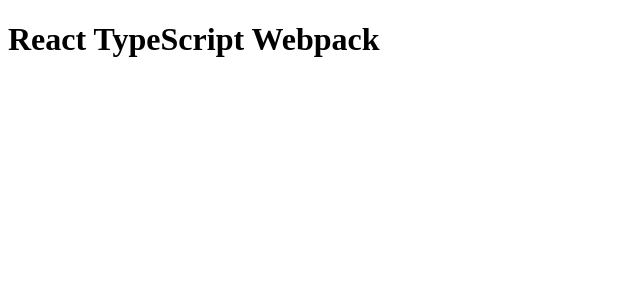
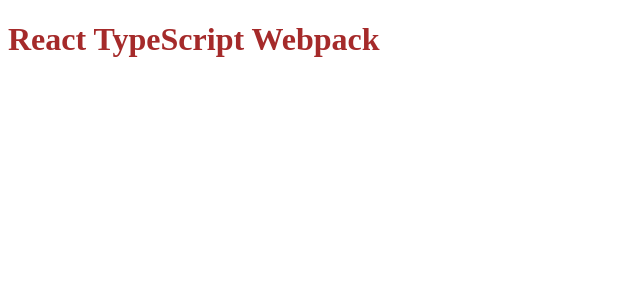
Before and after one commit to AshanPerera98/Webpack-ReactJS, a React app: page / in a window 1280 px wide. Shown: the top 300 px of the page, without its empty margins (0-640 px from the left). Built offline with nearby package versions, Linux system fonts and the light colour scheme.

Commit message:
css loader added

```diff
--- a/package.json
+++ b/package.json
@@ -23,7 +23,9 @@
     "@types/react": "^18.2.46",
     "@types/react-dom": "^18.2.18",
     "babel-loader": "^9.1.3",
+    "css-loader": "^6.8.1",
     "html-webpack-plugin": "^5.6.0",
+    "style-loader": "^3.3.3",
     "typescript": "^5.3.3",
     "webpack": "^5.89.0",
     "webpack-cli": "^5.1.4",
--- a/src/App.tsx
+++ b/src/App.tsx
@@ -1,3 +1,5 @@
+import './styles.css'
+
 export const App = () => {
     return <h1>React TypeScript Webpack</h1>
 }
--- /dev/null
+++ b/src/styles.css
@@ -0,0 +1,3 @@
+h1{
+    color: brown
+}
--- a/webpack/webpack.config.js
+++ b/webpack/webpack.config.js
@@ -17,6 +17,10 @@ module.exports = {
           },
         ],
       },
+      {
+        test: /\.css$/,
+        use: ["style-loader", "css-loader"],
+      },
     ],
   },
   output: {
```
Also changed, not shown: 1 other file (tests, documents, lock files or other folders).
